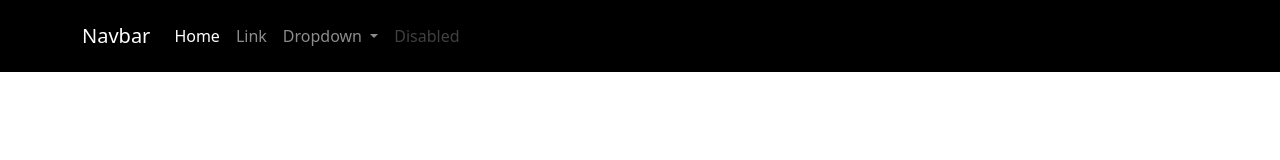
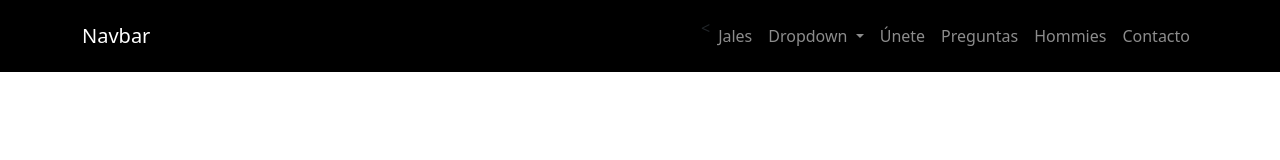
Before and after one commit to antonio-maldonado/web06, a plain HTML site: page index.html in a window 1280 px wide. Drawn offline with nearby package versions, Linux system fonts and the light colour scheme.

Commit message:
feat: agregando categorias

```diff
--- a/index.html
+++ b/index.html
@@ -16,13 +16,15 @@
                 <span class="navbar-toggler-icon"></span>
               </button>
               <div class="collapse navbar-collapse" id="navbarSupportedContent">
-                <ul class="navbar-nav me-auto mb-2 mb-lg-0">
+                <ul class="navbar-nav ms-auto mb-2 mb-lg-0">
+                  <!-- <li class="nav-item">
+                    <a href="nav-link" href="#">Pandillas</a>
+                  </li> -->
+<
                   <li class="nav-item">
-                    <a class="nav-link active" aria-current="page" href="#">Home</a>
+                    <a class="nav-link" href="#">Jales</a>
                   </li>
-                  <li class="nav-item">
-                    <a class="nav-link" href="#">Link</a>
-                  </li>
+
                   <li class="nav-item dropdown">
                     <a class="nav-link dropdown-toggle" href="#" role="button" data-bs-toggle="dropdown" aria-expanded="false">
                       Dropdown
@@ -35,9 +37,17 @@
                     </ul>
                   </li>
                   <li class="nav-item">
-                    <a class="nav-link disabled" aria-disabled="true">Disabled</a>
+                    <a class="nav-link" href="#">Únete</a>
                   </li>
-                </ul>
+                  <li class="nav-item">
+                    <a class="nav-link" href="#">Preguntas</a>
+                  </li>
+                  <li class="nav-item">
+                    <a class="nav-link" href="#">Hommies</a>
+                  </li>
+                  <li class="nav-item">
+                    <a class="nav-link" href="#">Contacto</a>
+                  </li>
 
               </div>
             </div>
```
